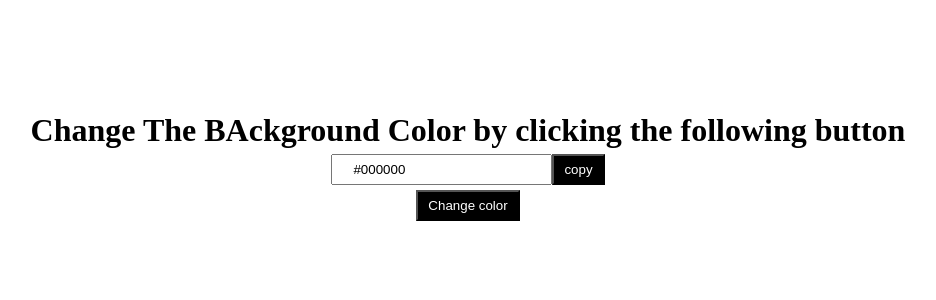
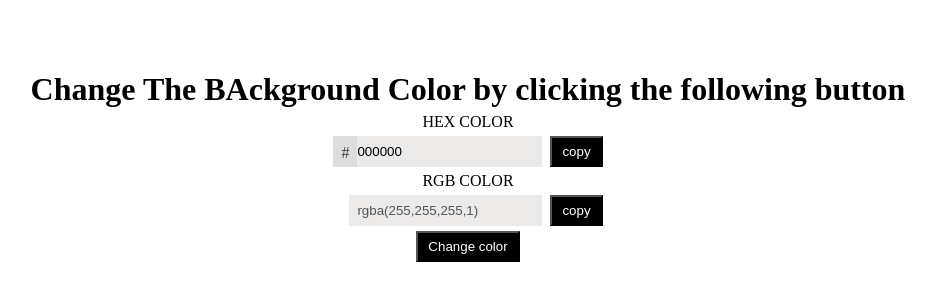
Before and after one commit to sumaiyarimu22/javascript-practice, a plain HTML site: page index.html in a window 1280 px wide. Shown: the part 234-534 px from the top of the page, without its empty margins (172-1108 px from the left). Drawn offline with Linux system fonts and the light colour scheme.

Commit message:
transform user input to color code

```diff
--- a/index.html
+++ b/index.html
@@ -9,9 +9,16 @@
   <body>
     <div id="root">
       <h1>Change The BAckground Color by clicking the following button</h1>
+      <div><label for="">HEX COLOR</label></div>
       <div class="header">
-        <input id="input" type="text" value="#000000" />
+        <div class="input-icon">#</div>
+        <input id="input" type="text" value="000000" />
         <button id="copy-btn">copy</button>
+      </div>
+      <div><label for="">RGB COLOR</label></div>
+      <div class="header">
+        <input id="input2" type="text" value="rgba(255,255,255,1)" disabled />
+        <button id="copy-btn2">copy</button>
       </div>
       <button id="btn">Change color</button>
     </div>
--- a/script.js
+++ b/script.js
@@ -15,7 +15,7 @@ function main() {
   btn.addEventListener("click", function () {
     const bgColor = generateHexColor();
     root.style.backgroundColor = bgColor;
-    input.value = bgColor;
+    input.value = bgColor.substring(1);
   });
 
   copyBtn.addEventListener("click", function () {
@@ -24,8 +24,8 @@ function main() {
       div = null;
     }
     if (isHexValid(input.value)) {
-      navigator.clipboard.writeText(input.value);
-      generateToastMessage(`${input.value} copied`);
+      navigator.clipboard.writeText(`#${input.value}`);
+      generateToastMessage(`#${input.value} copied`);
     } else {
       alert("Color code is not valid hexColor");
     }
@@ -34,7 +34,7 @@ function main() {
   input.addEventListener("keyup", function (e) {
     const color = e.target.value;
     if (color && isHexValid(color)) {
-      root.style.backgroundColor = color;
+      root.style.backgroundColor = `#${color}`;
       input.value = color;
     }
   });
@@ -67,10 +67,8 @@ function generateToastMessage(msg) {
 }
 
 function isHexValid(color) {
-  if (color.length !== 7) return false;
-  if (color[0] !== "#") return false;
+  if (color.length !== 6) return false;
 
-  color = color.substring(1);
   return /^[0-9A-Fa-f]{6}$/i.test(color);
 }
 
--- a/style.css
+++ b/style.css
@@ -12,16 +12,37 @@
   gap: 5px;
 }
 #btn,
-#copy-btn {
+#copy-btn,
+#copy-btn2 {
   background: #000;
   color: white;
   padding: 6px 10px;
 }
-#input {
-  padding: 5px 20px;
+#input,
+#input2 {
+  padding: 0.5rem;
+  margin-left: 1rem;
+  border: none;
+  background-color: #ece9e9;
+}
+#input:focus,
+#input2:focus {
+  outline: none;
+}
+.input-icon,
+.input-icon2 {
+  position: absolute;
+  padding: 0.5rem;
+  background-color: #ddd;
+  color: #424242;
+  top: 0;
+  bottom: 0;
 }
 .header {
   display: flex;
+  align-items: center;
+  position: relative;
+  gap: 0.5rem;
 }
 
 .toast-message {
```
Also changed, not shown: example.js (added, +7 -0 lines).
